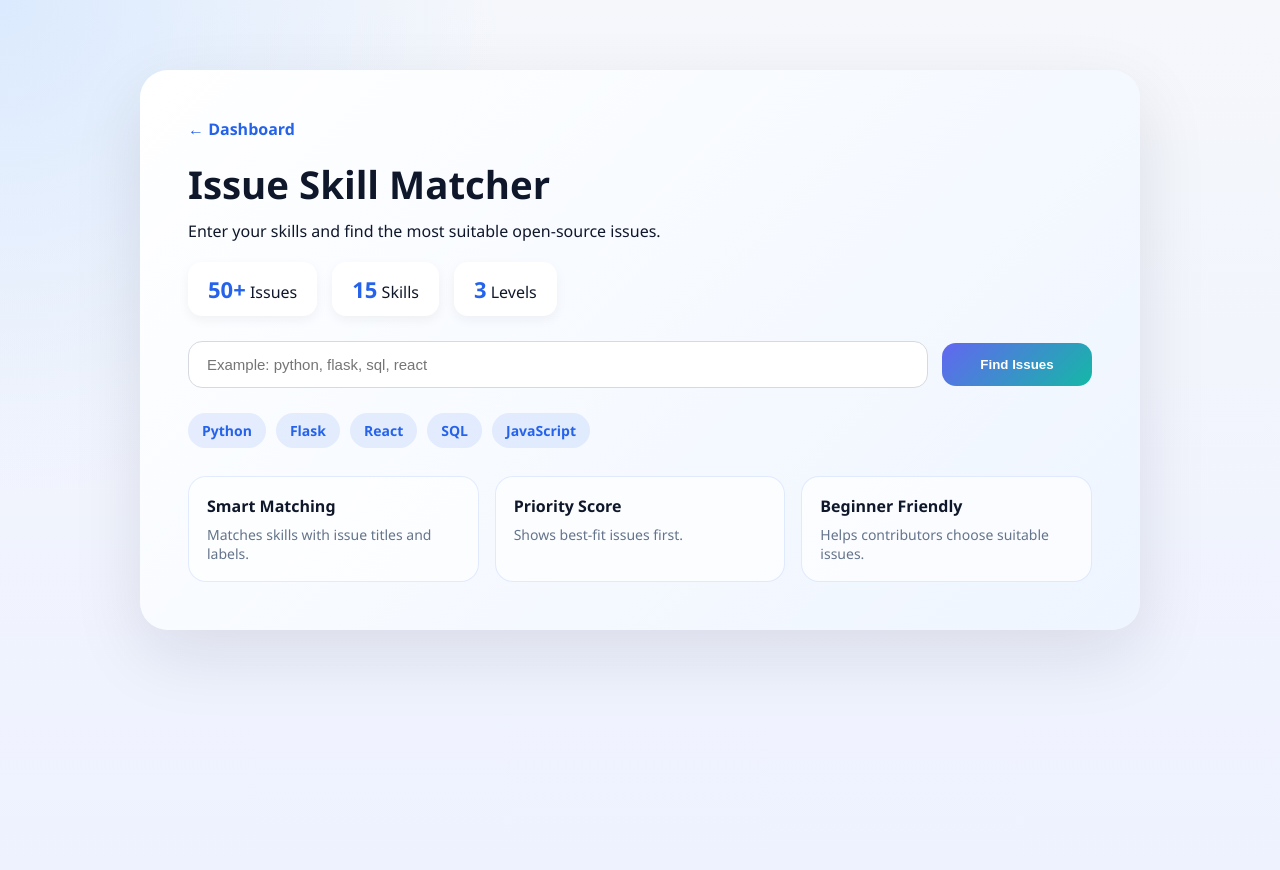
After one commit to mayank200529/open-source-contributor-intelligence-platform, a Flask app: page /skill-match in a window 1280 px wide. The commit adds this page. Run offline with Flask 3, Linux system fonts and the light colour scheme.

Commit message:
feat: add issue skill matcher page

```diff
--- a/app/app.py
+++ b/app/app.py
@@ -91,6 +91,61 @@ def fetch_github_profile(username):
         "most_active_repo": most_active_repo,
     }
 
+issues = [
+    {
+        "title": "Fix Flask login bug",
+        "tags": "python flask auth bug",
+        "level": "beginner"
+    },
+    {
+        "title": "Improve React dashboard UI",
+        "tags": "react css frontend ui",
+        "level": "intermediate"
+    },
+    {
+        "title": "Optimize MySQL query performance",
+        "tags": "sql mysql database backend",
+        "level": "intermediate"
+    }
+]
+
+def calculate_match(user_skills, issue_text):
+    user_skills = [s.lower().strip() for s in user_skills]
+    issue_text = issue_text.lower()
+
+    matched = []
+    for skill in user_skills:
+        if skill in issue_text:
+            matched.append(skill)
+
+    if not user_skills:
+        return 0, []
+
+    score = int((len(matched) / len(user_skills)) * 100)
+    return score, matched
+
+@app.route("/skill-match", methods=["GET", "POST"])
+def skill_match():
+    matched_issues = []
+
+    if request.method == "POST":
+        skills = request.form.get("skills", "")
+        user_skills = skills.split(",")
+
+        for issue in issues:
+            text = issue["title"] + " " + issue["tags"]
+            score, matched = calculate_match(user_skills, text)
+
+            issue_copy = issue.copy()
+            issue_copy["score"] = score
+            issue_copy["matched"] = matched
+
+            if score > 0:
+                matched_issues.append(issue_copy)
+
+        matched_issues.sort(key=lambda x: x["score"], reverse=True)
+
+    return render_template("skill_match.html", matched_issues=matched_issues)
 
 @app.route("/", methods=["GET", "POST"])
 def index():
--- a/app/static/style.css
+++ b/app/static/style.css
@@ -648,3 +648,195 @@ body {
     .search-box button { border-radius: 8px; justify-content: center; }
     .navbar .brand span { display: none; }
 }
+
+.skill-match-section {
+    max-width: 1100px;
+    margin: 40px auto;
+    padding: 30px;
+}
+
+.skill-match-section h1 {
+    font-size: 2.4rem;
+    margin-bottom: 10px;
+}
+
+.skill-form {
+    display: flex;
+    gap: 14px;
+    margin: 25px 0;
+}
+
+.skill-form input {
+    flex: 1;
+    padding: 14px 18px;
+    border-radius: 14px;
+    border: 1px solid #d6d9e0;
+    font-size: 15px;
+}
+
+.skill-form button {
+    padding: 14px 22px;
+    border: none;
+    border-radius: 14px;
+    background: linear-gradient(135deg, #6366f1, #14b8a6);
+    color: white;
+    font-weight: 600;
+    cursor: pointer;
+}
+
+.issue-results {
+    display: grid;
+    gap: 18px;
+}
+
+.issue-card {
+    display: flex;
+    justify-content: space-between;
+    align-items: center;
+    padding: 22px;
+    border-radius: 20px;
+    background: rgba(255, 255, 255, 0.85);
+    box-shadow: 0 12px 35px rgba(15, 23, 42, 0.08);
+    border: 1px solid rgba(99, 102, 241, 0.15);
+}
+
+.issue-card h3 {
+    margin-bottom: 8px;
+}
+
+.match-score {
+    font-size: 1.4rem;
+    font-weight: 800;
+    color: #14b8a6;
+}
+
+.nav-link{
+    text-decoration:none;
+    color:inherit;
+    padding:10px 16px;
+    border-radius:12px;
+    background:rgba(99,102,241,0.1);
+    font-weight:600;
+}
+
+.left-nav{
+    display:flex;
+    align-items:center;
+    gap:24px;
+}
+
+.skill-match-section{
+    margin:70px auto;
+    max-width:1000px;
+    padding:48px;
+    border-radius:28px;
+    background:linear-gradient(135deg,#ffffff,#eef5ff);
+    box-shadow:0 25px 70px rgba(15,23,42,.10);
+}
+
+.skill-input-box{
+    display:flex;
+    gap:12px;
+    margin-top:20px;
+}
+
+.skill-input-box input{
+    flex:1;
+    padding:14px;
+    border-radius:12px;
+    border:1px solid #d4d8e5;
+}
+
+.skill-input-box button{
+    padding:14px 22px;
+    border:none;
+    border-radius:12px;
+    cursor:pointer;
+}
+
+.skill-form{
+    display:flex;
+    gap:14px;
+    align-items:center;
+}
+
+.skill-form button{
+    min-width:150px;
+}
+
+.skill-chips span{
+    cursor:pointer;
+    transition:.3s;
+}
+
+.skill-chips span:hover{
+    transform:translateY(-2px);
+    background:#2563eb;
+    color:white;
+}
+
+.skill-stats{
+    display:flex;
+    gap:15px;
+    margin:20px 0;
+}
+
+.skill-stats div{
+    background:white;
+    padding:12px 20px;
+    border-radius:14px;
+    box-shadow:0 4px 12px rgba(0,0,0,.05);
+}
+
+.skill-stats strong{
+    color:#2563eb;
+    font-size:22px;
+}
+
+.back-link{
+    display:inline-block;
+    margin-bottom:18px;
+    text-decoration:none;
+    font-weight:700;
+    color:#2563eb;
+}
+
+.skill-chips{
+    display:flex;
+    flex-wrap:wrap;
+    gap:10px;
+    margin-top:18px;
+}
+
+.skill-chips span{
+    padding:8px 14px;
+    border-radius:999px;
+    background:rgba(37,99,235,.10);
+    color:#2563eb;
+    font-weight:700;
+    font-size:14px;
+}
+
+.matcher-features{
+    display:grid;
+    grid-template-columns:repeat(3,1fr);
+    gap:16px;
+    margin-top:28px;
+}
+
+.matcher-features div{
+    padding:18px;
+    border-radius:18px;
+    background:rgba(255,255,255,.65);
+    border:1px solid rgba(37,99,235,.12);
+}
+
+.matcher-features h4{
+    margin-bottom:8px;
+    font-size:16px;
+}
+
+.matcher-features p{
+    color:#64748b;
+    font-size:14px;
+}
--- /dev/null
+++ b/app/templates/skill_match.html
@@ -0,0 +1,72 @@
+<!DOCTYPE html>
+<html>
+<head>
+    <title>Issue Skill Matcher</title>
+    <link rel="stylesheet" href="/static/style.css">
+</head>
+<body>
+
+<section class="skill-match-section">
+    <a href="/" class="back-link">
+        ← Dashboard
+    </a>
+    <h1>Issue Skill Matcher</h1>
+    <p>Enter your skills and find the most suitable open-source issues.</p>
+
+        <div class="skill-stats">
+            <div><strong>50+</strong><span> Issues</span></div>
+            <div><strong>15</strong><span> Skills</span></div>
+            <div><strong>3</strong><span> Levels</span></div>
+        </div>
+
+
+    <form method="POST" class="skill-form">
+        <input
+            type="text"
+            name="skills"
+            placeholder="Example: python, flask, sql, react"
+            required
+        >
+        <button type="submit">Find Issues</button>
+    </form>
+    <div class="skill-chips">
+        <span>Python</span>
+        <span>Flask</span>
+        <span>React</span>
+        <span>SQL</span>
+        <span>JavaScript</span>
+    </div>
+
+    <div class="matcher-features">
+        <div>
+            <h4>Smart Matching</h4>
+            <p>Matches skills with issue titles and labels.</p>
+        </div>
+
+        <div>
+            <h4>Priority Score</h4>
+            <p>Shows best-fit issues first.</p>
+        </div>
+
+        <div>
+            <h4>Beginner Friendly</h4>
+            <p>Helps contributors choose suitable issues.</p>
+        </div>
+    </div>
+    <div class="issue-results">
+        {% for issue in matched_issues %}
+        <div class="issue-card">
+            <div>
+                <h3>{{ issue.title }}</h3>
+                <p>Level: {{ issue.level }}</p>
+                <p>Matched Skills: {{ issue.matched | join(', ') }}</p>
+            </div>
+
+            <span class="match-score">{{ issue.score }}%</span>
+        </div>
+        {% endfor %}
+    </div>
+</section>
+
+</body>
+</html>
```
Also changed, not shown: app/templates/index.html (+17 -5 lines).
